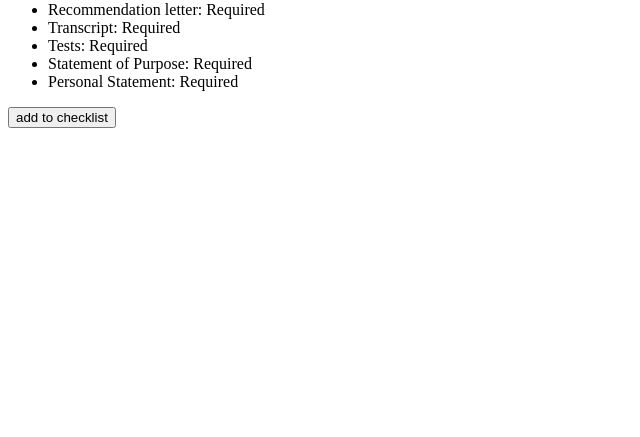
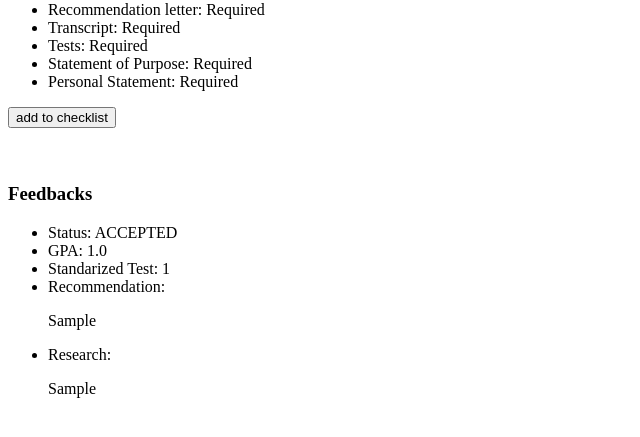
Before and after one commit to smasson288/ACS, a Django app: page /program/1 in a window 1280 px wide. Shown: the part 161-598 px from the top of the page, without its empty margins (0-640 px from the left). Run offline with Django 3.2, Linux system fonts and the light colour scheme; tables that the repository leaves empty hold one stand-in row (values such as "Sample post").

Commit message:
feedback system working

```diff
--- a/ACS/checklist/models.py
+++ b/ACS/checklist/models.py
@@ -103,3 +103,5 @@ class Feedback(models.Model):
     Standardized_Test = models.IntegerField()
     Recommendation = models.CharField(max_length=1000)
     Research = models.CharField(max_length=1000)
+    Publication = models.CharField(max_length=1000)
+    Other_comments = models.CharField(max_length=1000)
--- a/ACS/checklist/templates/checklist.html
+++ b/ACS/checklist/templates/checklist.html
@@ -36,6 +36,7 @@
             <th>SOP</th>
             <th>PS</th>
             <th>Update</th>
+            <th>Feedback</th>
         </tr>
         {% for checklist in checklists %}
             <form action="/checklist/" method="post">
@@ -63,6 +64,7 @@
                 <input type="checkbox" name="personal_statement" id="id_personal_statement" {% if checklist.0.Personal_statement %} checked {% endif %}></li>
                 {% endif %}</td>
                 <td><input class="btn btn-sm btn-outline-secondary" type="submit" value="update"></td>
+                <td><input class="btn btn-sm btn-outline-secondary" type="button" onclick="location.href=' {% url 'checklist:feedback' checklist.0.Checklist_id %}'" value="Provide Feedback"></td>
             </tr>
             </form>
             <br/>
--- a/ACS/checklist/templates/feedback.html
+++ b/ACS/checklist/templates/feedback.html
@@ -5,10 +5,10 @@
     <title>Title</title>
 </head>
 <body>
-    <form action="/feedback/" method="post">
+    <form action="/feedback/{{ checklist_id }}" method="post">
         {% csrf_token %}
         {{ form.as_p }}
-        <input type="submit" value="login">
+        <input type="submit" value="submit">
     </form>
 </body>
 </html>
--- a/ACS/checklist/templates/programDetail.html
+++ b/ACS/checklist/templates/programDetail.html
@@ -25,6 +25,20 @@
                 <input type="submit" value="add to checklist">
             </form>
         {% endfor %}
+
+        </br></br>
+        <h3>Feedbacks</h3>
+        {% for feedback in feedbacks %}
+        <ul>
+            <li>Status: {{ feedback.Feedback_status}} </li>
+            <li>GPA: {{ feedback.GPA }}</li>
+            <li>Standarized Test: {{ feedback.Standardized_Test }}</li>
+            <li>Recommendation: </li>
+            <p>{{ feedback.Recommendation }}</p>
+            <li>Research: </li>
+            <p>{{ feedback.Research }}</p>
+        </ul>
+        {% endfor %}
     {% endblock %}
 </body>
 </html>
--- a/ACS/checklist/urls.py
+++ b/ACS/checklist/urls.py
@@ -13,5 +13,5 @@ urlpatterns = [
     path('program/', views.program, name='program'),
     path('program/<int:program_id>', views.programDetail, name='detail_program'),
     path('createProgram/', views.createProgram, name='createProgram'),
-    path('feedback/', views.feedback, name='feedback')
+    path('feedback/<int:checklist_id>', views.feedback, name='feedback')
 ]
--- a/ACS/checklist/views.py
+++ b/ACS/checklist/views.py
@@ -135,6 +135,7 @@ def checklist(request):
             checklists = Checklist.objects.filter(Student_id=request.user.username)
             requirements = []
 
+            # requirements = list, requirement_id, program_id
             for list in checklists:
                 requirements.append([list, Requirement.objects.get(Requirement_id=list.Requirement_id.Requirement_id), list.Requirement_id.Program_id])
 
@@ -148,6 +149,7 @@ def checklist(request):
             checklists = Checklist.objects.filter(Student_id=username)
             requirements = []
 
+            # requirements = list, requirement_id, program_id
             for list in checklists:
                 requirements.append([list, Requirement.objects.get(Requirement_id=list.Requirement_id.Requirement_id), list.Requirement_id.Program_id])
 
@@ -201,7 +203,10 @@ def programDetail(request, program_id):
 
     currentProgram = get_object_or_404(Program, pk=program_id)
     requirements = Requirement.objects.filter(Program_id=program_id)
-    context = {'program': currentProgram, 'requirements': requirements, 'university_name':currentProgram.School_id.School_name}
+
+    feedbacks = Feedback.objects.filter(Checklist_id__Requirement_id__Program_id=program_id)
+
+    context = {'program': currentProgram, 'requirements': requirements, 'university_name':currentProgram.School_id.School_name, 'feedbacks': feedbacks}
 
     return render(request, 'programDetail.html', context)
 
@@ -262,6 +267,24 @@ def createProgram(request):
     return render(request, 'createProgram.html', {'form': form})
 
 
-def feedback(request):
-    form = FeedbackForm()
-    return render(request, 'feedback.html', {'form': form})
+def feedback(request, checklist_id):
+    if request.method == 'POST':
+        form = FeedbackForm(request.POST)
+        # create a new program in db
+        if form.is_valid():
+            '''
+            last_feedback = Feedback.objects.first().order_by('Feedback_id').last()
+            if last_feedback is None:
+                feedback_id = 0
+            else:
+                feedback_id = last_feedback.Feedback_id + 1
+            '''
+            feedback = Feedback(Checklist_id=Checklist.objects.get(Checklist_id=checklist_id), Feedback_status=form.cleaned_data['admission_result'], GPA=form.cleaned_data['gpa'],
+                                Standardized_Test=form.cleaned_data['tests'], Recommendation=form.cleaned_data['reference'], Research=form.cleaned_data['research'],
+                                Publication = form.cleaned_data['publication'], Other_comments=form.cleaned_data['other_comment'])
+
+            feedback.save()
+            return HttpResponseRedirect('/checklist/')
+    else:
+        form = FeedbackForm()
+        return render(request, 'feedback.html', {'form': form, 'checklist_id': checklist_id})
```
